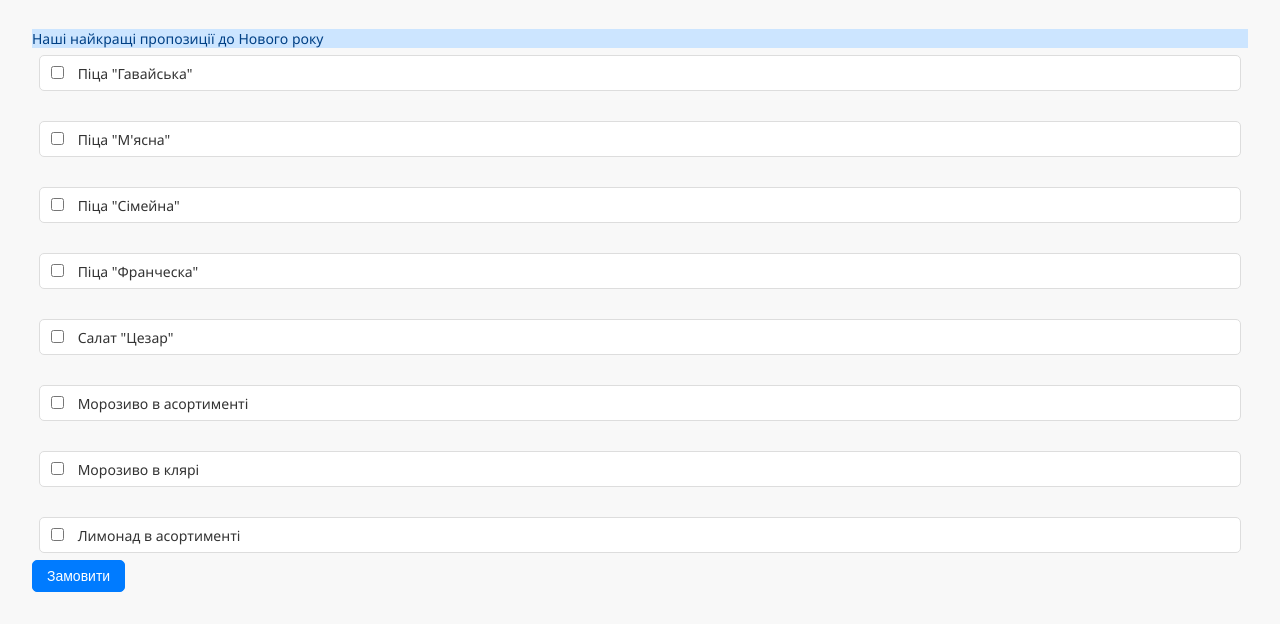
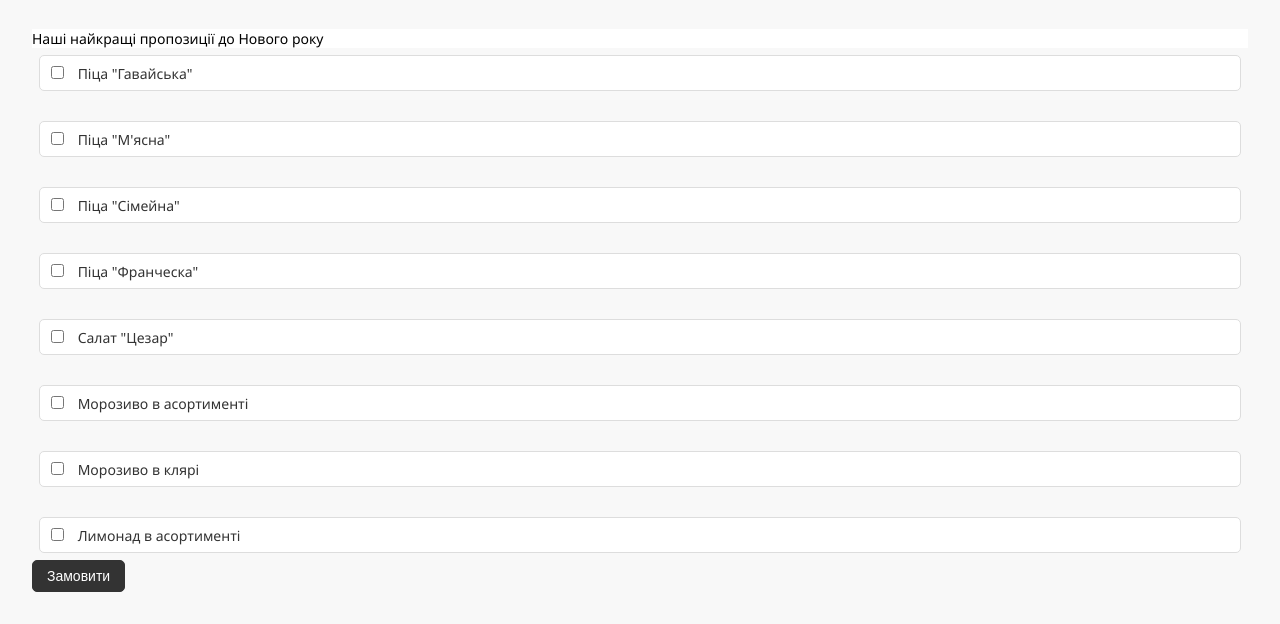
Before and after one commit to Julietta-create/Hotel-and-restaurant-complex, a plain HTML site: page menu.html in a window 1280 px wide. Shown: the part 319-943 px from the top of the page. Drawn offline with Linux system fonts and the light colour scheme.

Commit message:
Видалила синій

```diff
--- a/menu.html
+++ b/menu.html
@@ -28,9 +28,9 @@
         }
 
         .alert-info {
-            background-color: #cce5ff;
-            color: #004085;
-            border-color: #b8daff;
+            background-color: #ffffff;
+            color: #000000;
+            border-color: #ffffff;
             font-size: 14px;
         }
 
@@ -55,9 +55,9 @@
         }
 
         .btn-primary {
-            background-color: #007bff;
+            background-color: #333;
             color: #fff;
-            border: 1px solid #007bff;
+            border: 1px solid #333;
             border-radius: 5px;
             padding: 0.5em 1em;
             cursor: pointer;
@@ -66,7 +66,7 @@
         }
 
         .btn-primary:hover {
-            background-color: #0056b3;
+            background-color: #555;
         }
     </style>
 </head>
@@ -149,16 +149,5 @@
             </div>
         </div>
     </div>
-
-    <script>
-        function order() {
-            var selectedItems = document.querySelectorAll('input[type="checkbox"]:checked');
-            var orderedItems = [];
-            selectedItems.forEach(function (item) {
-                orderedItems.push(item.nextElementSibling.innerText);
-            });
-            console.log('Ви замовили:', orderedItems);
-        }
-    </script>
 </body>
 </html>
```
